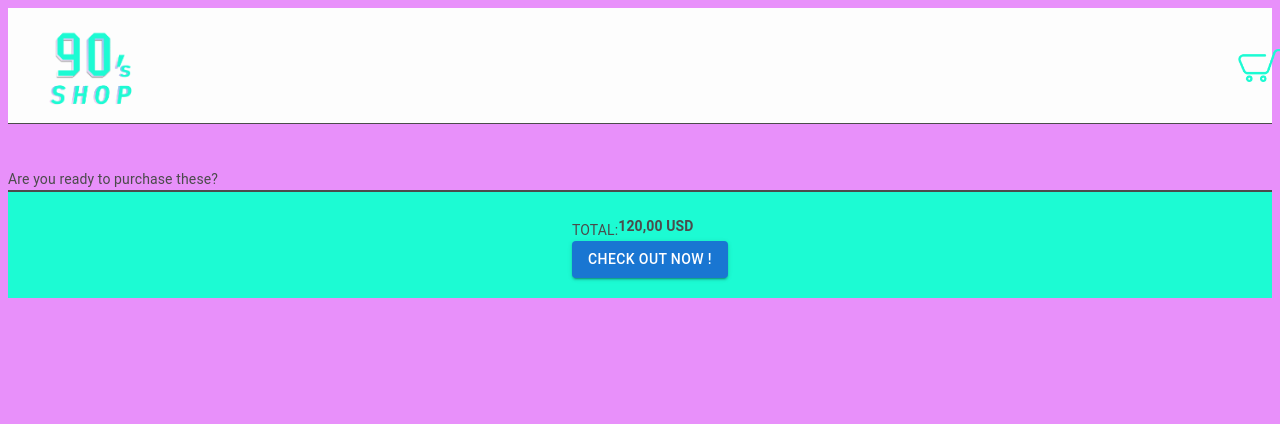
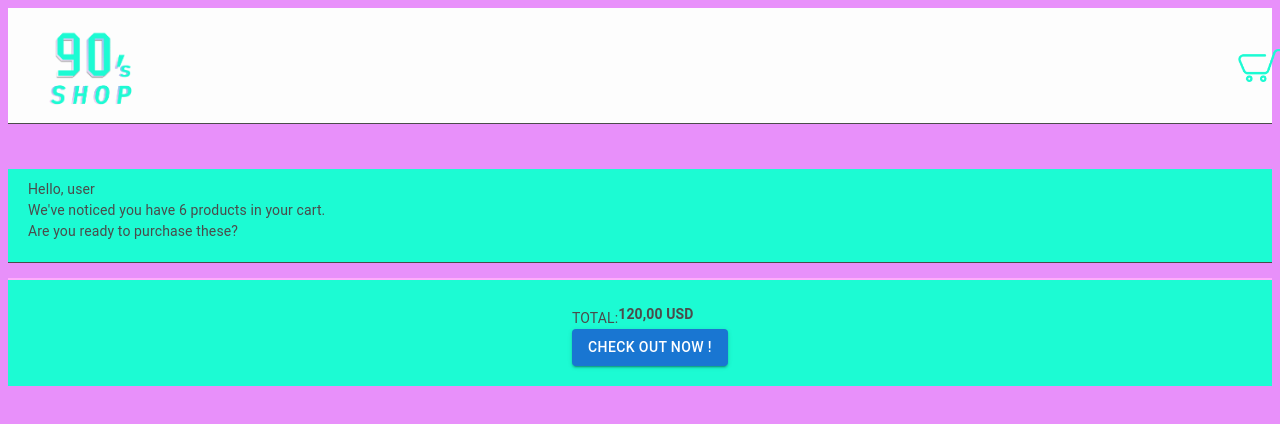
Before and after one commit to wakenedo/cgt-test-fe-marketplace, a React (Create React App) app: page /Cart in a window 1280 px wide. Shown: the top 424 px of the page. Built offline with nearby package versions, Linux system fonts and the light colour scheme.

Commit message:
Cart - Part 4

```diff
--- a/src/pages/Cart/CheckOut/CheckOutNow/index.js
+++ b/src/pages/Cart/CheckOut/CheckOutNow/index.js
@@ -38,7 +38,7 @@ const CheckOutNow = () => {
           sx={{
             fontSize: {
               lg: '',
-              md: '23px',
+              md: '22px',
               xs: '',
             }
           }}
--- a/src/pages/Cart/CheckOut/CheckOutProducts/index.js
+++ b/src/pages/Cart/CheckOut/CheckOutProducts/index.js
@@ -119,6 +119,15 @@ const CheckOutProducts = () => {
                       </Typography>
                     </Box>
                     <Box>
+                      <Box
+                        sx={{
+                          marginTop: {
+                            lg: '',
+                            md: '5px',
+                            xs: '',
+                          }
+                        }}
+                      >
                         <Typography
                           fontWeight='bold'
                           color='#4B4B4B'
@@ -132,6 +141,7 @@ const CheckOutProducts = () => {
                         >
                           x{product.quantity}
                         </Typography>
+                      </Box>
                     </Box>
                   </Box>
                 </ListItem>
--- a/src/pages/Cart/CheckOut/index.js
+++ b/src/pages/Cart/CheckOut/index.js
@@ -14,7 +14,18 @@ const CheckOut = ({ cart }) => {
           lg: '',
           md: 'flex',
           xs: '',
-        }
+        },
+        position: {
+          lg: '',
+          md: 'sticky',
+          xs: '',
+        },
+        bottom: {
+          lg: '0',
+          md: '0',
+          xs: '0',
+        },
+
       }}
     >
 
--- a/src/pages/Cart/Greeting/index.js
+++ b/src/pages/Cart/Greeting/index.js
@@ -3,13 +3,68 @@ import { Box, Typography } from '@mui/material'
 
 const Greeting = () => {
   return (
+    <Box
+      backgroundColor='#1CFBD3'
+      borderBottom='1px solid #4B4B4B'
+      sx={{
+        marginBottom: {
+          lg: '',
+          md: '15px',
+          xs: '',
+        }
+      }}
+    >
+      <Box
+        sx={{
+          margin: {
+            lg: '',
+            md: '10px',
+            xs: '',
+          },
+          padding: {
+            lg: '',
+            md: '10px',
+            xs: '',
+          },
+        }}
+        margin='10px'
+        padding='10px'
+      >
         <Box>
           <Typography
             color='#4B4B4B'
             sx={{
               fontSize: {
                 lg: '',
-            md: '26px',
+                md: '18px',
+                xs: '',
+              }
+            }}
+          >
+            Hello, user
+          </Typography>
+        </Box>
+        <Box>
+          <Typography
+            color='#4B4B4B'
+            sx={{
+              fontSize: {
+                lg: '',
+                md: '16px',
+                xs: '',
+              }
+            }}
+          >
+            We've noticed you have 6 products in your cart.
+          </Typography>
+        </Box>
+        <Box>
+          <Typography
+            color='#4B4B4B'
+            sx={{
+              fontSize: {
+                lg: '',
+                md: '16px',
                 xs: '',
               }
             }}
@@ -17,6 +72,8 @@ const Greeting = () => {
             Are you ready to purchase these?
           </Typography>
         </Box>
+      </Box>
+    </Box>
   )
 }
 
--- a/src/pages/Cart/index.js
+++ b/src/pages/Cart/index.js
@@ -16,7 +16,8 @@ const Cart = () => {
       <Greeting />
 
       <Box
-        border='1px solid #4B4B4B'
+        border='1px solid #FFADFC'
+        backgroundColor='#FFADFC'
       >
         {cart?.map((product, id) => (
           <CartItem product={product} id={id} />
```
Lines whose indentation alone changed are shown as unchanged.
